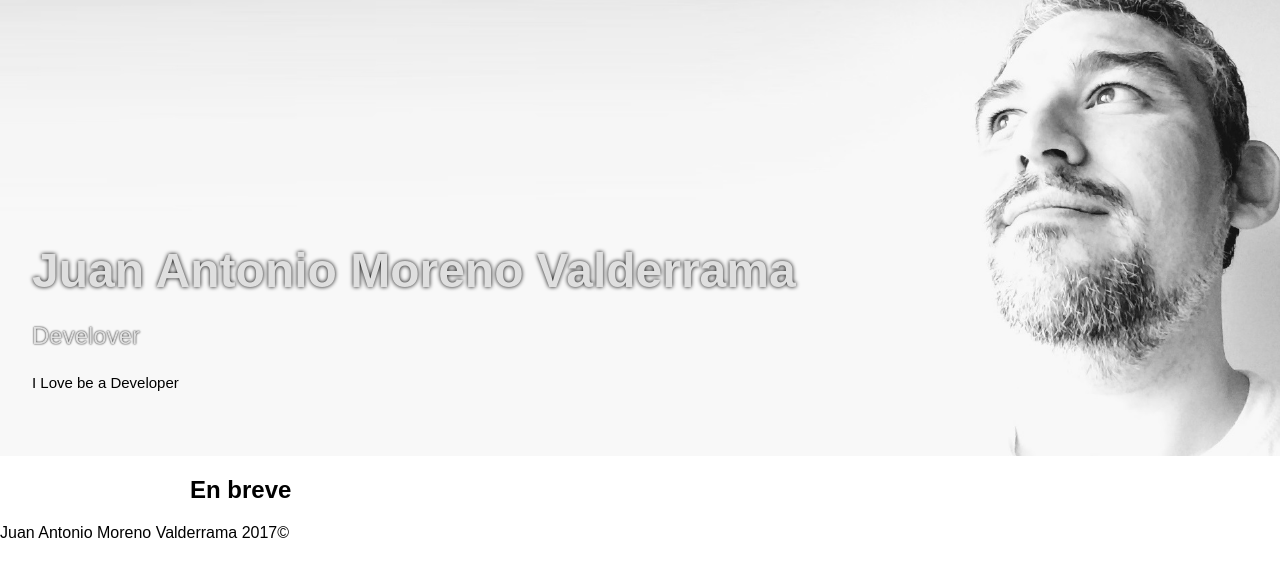
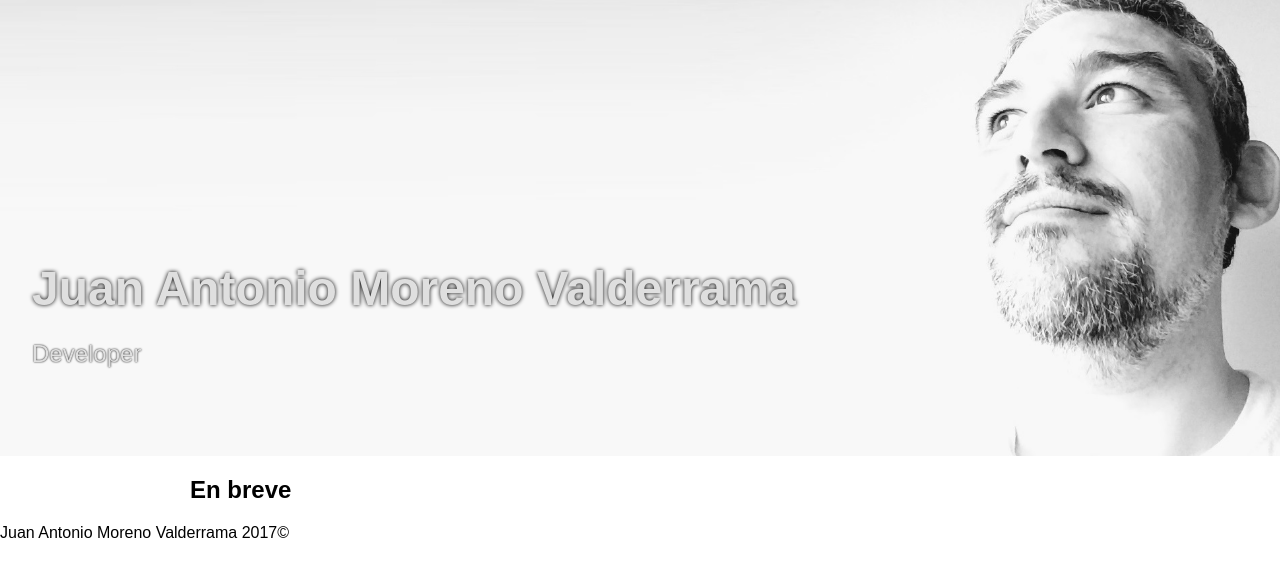
Before and after one commit to jamv999/jamv999.github.io, a plain HTML site: page index.html in a window 1280 px wide. Drawn offline with Linux system fonts and the light colour scheme.

Commit message:
bug: change subtitle

```diff
--- a/index.html
+++ b/index.html
@@ -10,8 +10,7 @@
             <div class="hero-image">
                 <div>
                     <h1>Juan Antonio Moreno Valderrama</h1>
-                    <p>Develover</p>
-                    <small>I Love be a Developer</small>
+                    <p>Developer</p>
                 </div>
             </div>
         </header>
```
